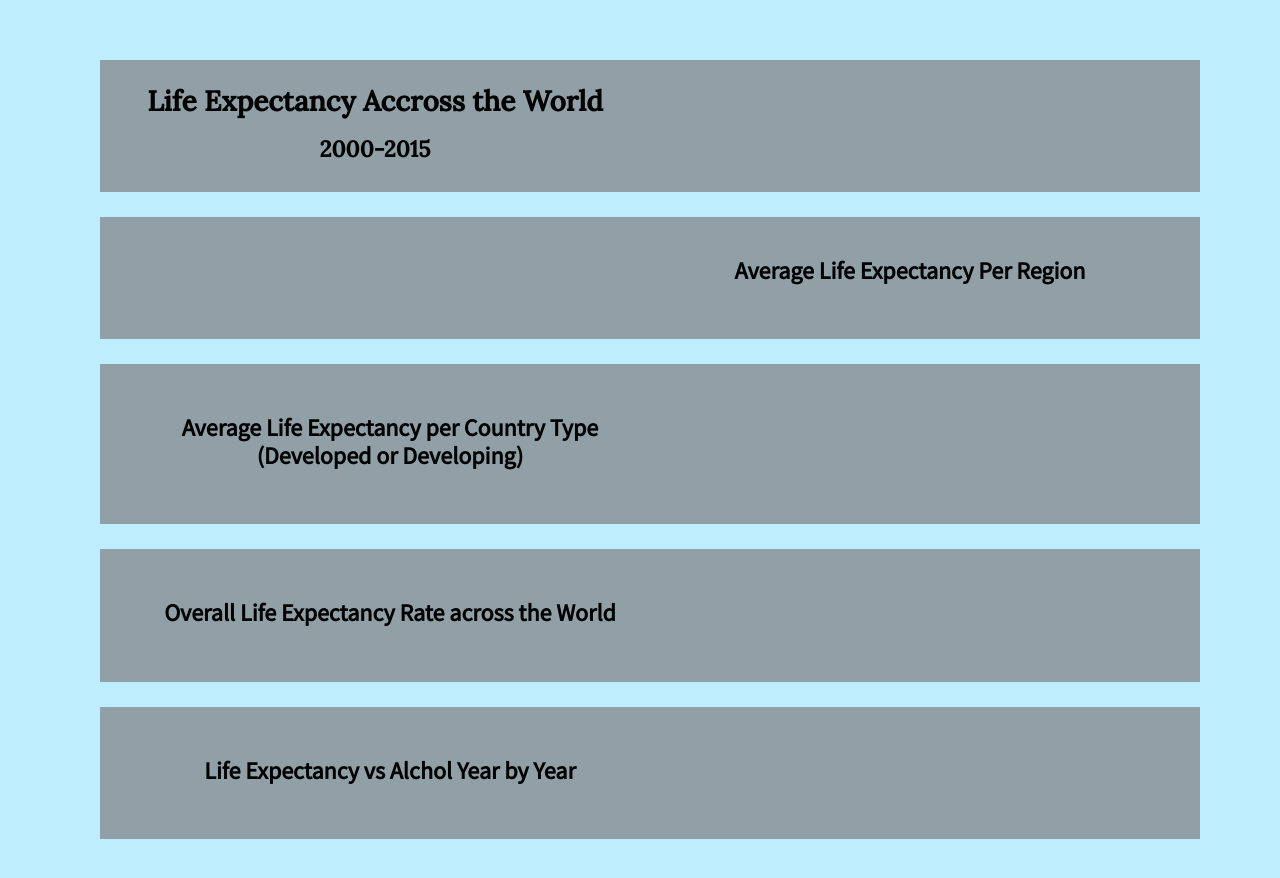
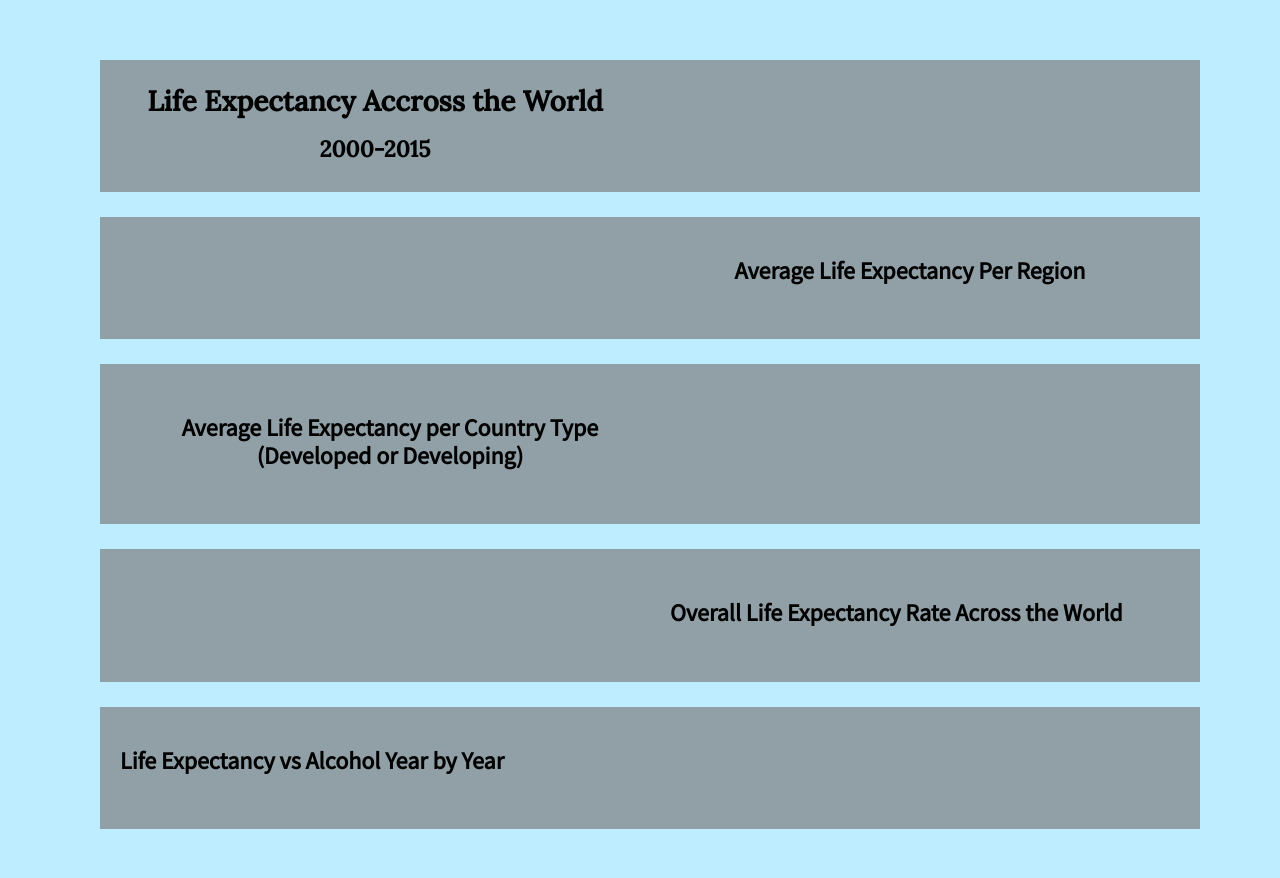
Before and after one commit to adrielkosasih/FIT3179, a plain HTML site: page Assignment_2/index.html in a window 1280 px wide. Shown: the top 878 px of the page. Drawn offline with nearby package versions, Linux system fonts and the light colour scheme; a script that the page names is missing.

Commit message:
Update index.html

```diff
--- a/Assignment_2/index.html
+++ b/Assignment_2/index.html
@@ -120,28 +120,28 @@
     <!-- end pure grid group -->
 
 <!-- pure grid group -->
-       <div class="pure-g">
+<div class="pure-g bg-colour">
   <div class="pure-u-1-2">
-          <div class="description description-left">
-            <h2 style="text-align:center; padding-top: 50px; padding-left: 50px;">Overall Life Expectancy Rate across the World</h2>
-          </div>
+    <div id="vis3"  class="vis-container" style="padding-top: 50px;"></div>
   </div>
   <div class="pure-u-1-2">
-          <div id="vis3"  class="vis-container" style="padding-top: 50px;"></div>
+    <div class="description description-right">
+      <h2 style="padding-top: 50px; padding-right: 20px;">Overall Life Expectancy Rate Across the World</h2>
+    </div>
   </div>
 
 </div>
 <!-- end pure grid group -->
 
     <!-- pure grid group -->
-       <div class="pure-g">
+    <div class="pure-g bg-colour">
       <div class="pure-u-1-2">
         <div class="description description-left">
-            <h2 style="text-align:center; padding-top: 50px; padding-left: 50px;">Life Expectancy vs Alchol Year by Year</h2>
+          <h2 style="padding-top: 40px; padding-left: 20px;">Life Expectancy vs Alcohol Year by Year</h2>
         </div>
       </div>
       <div class="pure-u-1-2">
-          <div id="vis4"  class="vis-container" style="padding-top: 50px;"></div>
+        <div id="vis4"  class="vis-container" style="padding-top: 65px;"></div>
       </div>
 
     </div>
```
Lines whose indentation alone changed are shown as unchanged.
